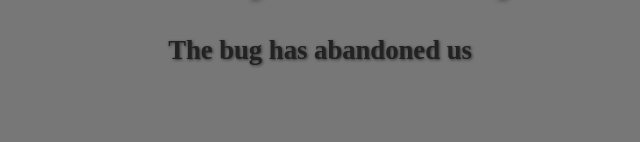
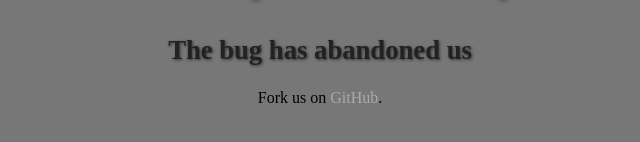
Before and after one commit to binarysanctuary/binarysanctuary.github.com, a Jekyll site: the page built from index.html, in a window 1280 px wide. Shown: the part 552-694 px from the top of the page, without its empty margins (320-960 px from the left). Built offline with Jekyll 4.4.1, drawn with Linux system fonts in a browser that asks for light colours; Markdown is read by kramdown in place of the engine named in the settings; the list of posts is cut into pages by our own code.

Commit message:
Added reference to GitHub

```diff
--- a/assets/css/style.css
+++ b/assets/css/style.css
@@ -24,3 +24,12 @@ h2 {
   color: #222;
   text-shadow: 1px 1px 3px #333;
 }
+
+a {
+  color: #aaa;
+  text-decoration: none;
+}
+
+a:hover {
+  text-decoration: underline;
+}
--- a/index.html
+++ b/index.html
@@ -6,4 +6,7 @@ layout: default
        alt="Binary Sanctuary" />
   <h1>Binary Sanctuary</h1>
   <h2>The bug has abandoned us</h2>
+  <p>
+    Fork us on <a href="https://github.com/binarysanctuary" alg="Fork us">GitHub</a>.
+  </p>
 </div>
```
